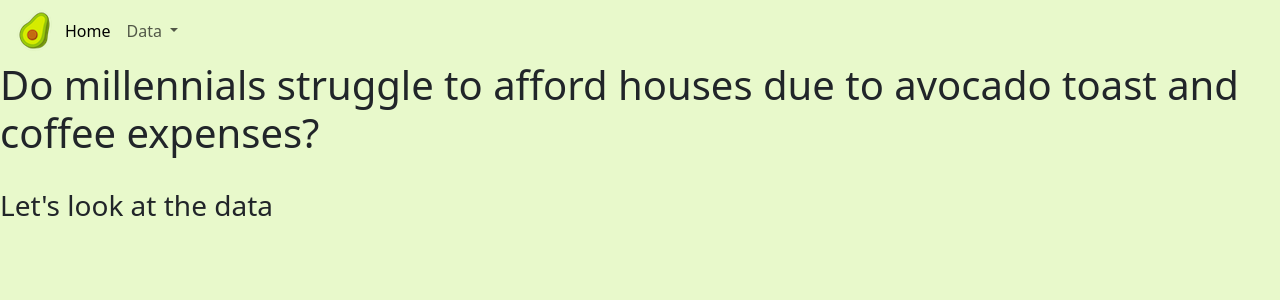
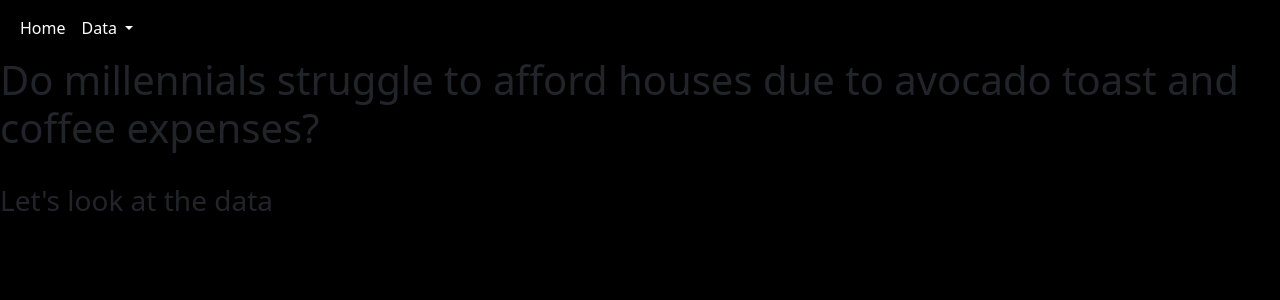
Before and after one commit to akc2022/pricing, a Django app: page / in a window 1280 px wide. Shown: the top 300 px of the page. Run offline with Django 4.2, Linux system fonts and the light colour scheme; parts of the project's set-up code (start-up, migrations or seed data) failed here and were passed over.

Commit message:
updated background color, updated favicon, deleted logo

```diff
--- a/static/website/css/style.css
+++ b/static/website/css/style.css
@@ -1,3 +1,3 @@
 body {
-	background-color: #E8F9CB ;
+	background-color: black ;
 }
--- a/website/templates/website/navbar.html
+++ b/website/templates/website/navbar.html
@@ -1,18 +1,16 @@
 {% load static %}
 <nav class="navbar navbar-expand-lg bg-*">
   <div class="container-fluid">
-    <!-- <a class="navbar-brand" href="{% url 'home' %}">Navbar</a> -->
-    <img class="logo" src="{% static 'website/img/logo.png' %}" alt="logo">
     <button class="navbar-toggler" type="button" data-bs-toggle="collapse" data-bs-target="#navbarSupportedContent" aria-controls="navbarSupportedContent" aria-expanded="false" aria-label="Toggle navigation">
       <span class="navbar-toggler-icon"></span>
     </button>
     <div class="collapse navbar-collapse" id="navbarSupportedContent">
       <ul class="navbar-nav me-auto mb-2 mb-lg-0">
         <li class="nav-item">
-          <a class="nav-link active" aria-current="page" href="{% url 'home' %}">Home</a>
+          <a class="nav-link active text-white" aria-current="page" href="{% url 'home' %}">Home</a>
         </li>
         <li class="nav-item dropdown">
-          <a class="nav-link dropdown-toggle" href="#" role="button" data-bs-toggle="dropdown" aria-expanded="false">
+          <a class="nav-link dropdown-toggle text-white" href="#" role="button" data-bs-toggle="dropdown" aria-expanded="false">
             Data
           </a>
           <ul class="dropdown-menu">
```
Also changed, not shown: static/website/img/favicon.ico.
